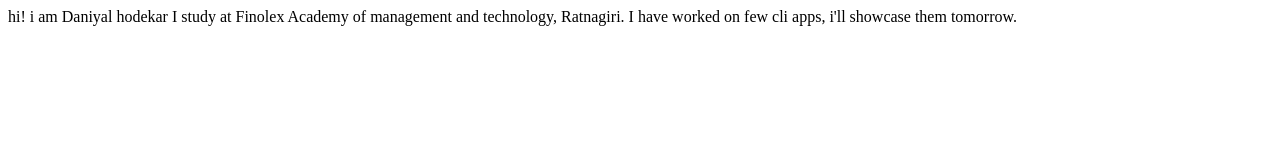
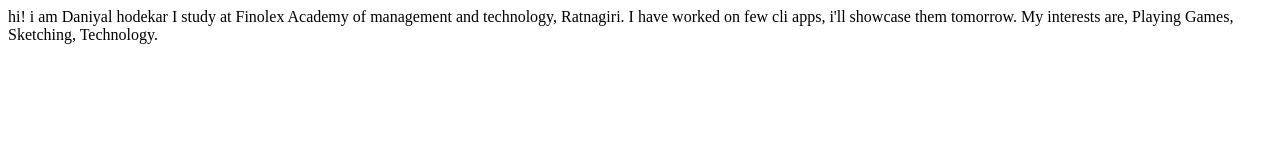
Before and after one commit to DaniyalHodekar/DaniyalSite, a plain HTML site: page index.html in a window 1280 px wide. Drawn offline with Linux system fonts and the light colour scheme.

Commit message:
docs: added interests

```diff
--- a/index.html
+++ b/index.html
@@ -11,5 +11,6 @@
     I study at Finolex Academy of management and technology, Ratnagiri.
 
     I have worked on few cli apps, i'll showcase them tomorrow.
+    My interests are, Playing Games, Sketching, Technology.
 </body>
 </html>
```
